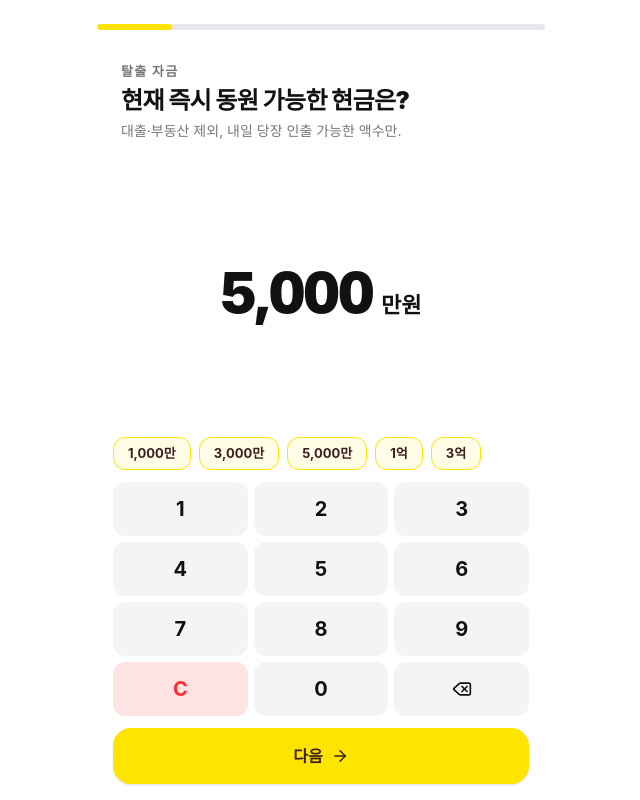
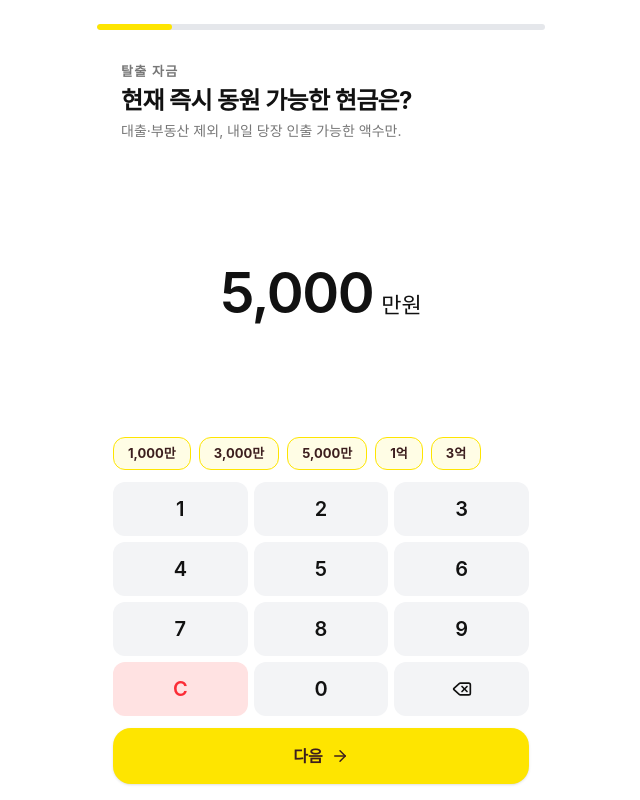
Before and after one commit to djvlwm602-collab/project04, a Next.js app in the folder bye-company-vibe/: page /dashboard/setup in a window 1280 px wide. Shown: the whole page, without its empty margins (319-959 px from the left). Built offline with nearby package versions, Linux system fonts and the light colour scheme; no server answers; sample sign-in values are in the browser's storage; a web font is replaced by a local one.

Commit message:
update: 추가 수정사항 반영

```diff
--- a/bye-company-vibe/src/app/dashboard/analyzing/page.tsx
+++ b/bye-company-vibe/src/app/dashboard/analyzing/page.tsx
@@ -43,7 +43,7 @@ export default function AnalyzingPage() {
   }, [status, router]);
 
   useEffect(() => {
-    const totalDuration = 8000;
+    const totalDuration = 5000;
     const interval = totalDuration / STEPS.length;
 
     const timer = setInterval(() => {
@@ -113,7 +113,7 @@ export default function AnalyzingPage() {
           className="h-full rounded-full bg-[#FEE500]"
           initial={{ width: "0%" }}
           animate={{ width: "100%" }}
-          transition={{ duration: 8, ease: "linear" }}
+          transition={{ duration: 5, ease: "linear" }}
         />
       </div>
     </div>
--- a/bye-company-vibe/src/app/dashboard/setup/page.tsx
+++ b/bye-company-vibe/src/app/dashboard/setup/page.tsx
@@ -302,7 +302,7 @@ export default function SetupPage() {
             {/* 질문 텍스트 */}
             <div className="pt-6 pb-2 flex flex-col gap-1">
               <p className="text-[13px] font-bold text-subtext uppercase tracking-widest">{q.title}</p>
-              <h1 className="text-[24px] font-black tracking-tight text-foreground leading-tight">{q.question}</h1>
+              <h1 className="text-[24px] font-bold tracking-tight text-foreground leading-tight">{q.question}</h1>
               <p className="text-[14px] text-subtext leading-relaxed">{q.helperText}</p>
             </div>
 
@@ -310,10 +310,10 @@ export default function SetupPage() {
             {q.unit !== "text" && (
               <div className="flex-1 flex flex-col items-center justify-center gap-1">
                 <div className="flex items-baseline gap-2">
-                  <p className="text-[56px] font-black tabular-nums text-foreground tracking-tight leading-none">
+                  <p className="text-[56px] font-semibold text-foreground tracking-tight leading-none">
                     {formatDisplay(rawInput)}
                   </p>
-                  <p className="text-[22px] font-bold text-foreground">
+                  <p className="text-[22px] font-medium text-foreground">
                     {unitLabel(q.unit)}
                   </p>
                 </div>
@@ -374,7 +374,7 @@ export default function SetupPage() {
               <button
                 key={d}
                 onClick={() => handleDigit(d)}
-                className="flex items-center justify-center rounded-xl bg-gray-100 py-3 text-[20px] font-bold text-foreground active:bg-gray-200 active:scale-95 transition-all"
+                className="flex items-center justify-center rounded-xl bg-gray-100 py-3 text-[20px] font-semibold text-foreground active:bg-gray-200 active:scale-95 transition-all"
               >
                 {d}
               </button>
@@ -382,14 +382,14 @@ export default function SetupPage() {
             {/* C */}
             <button
               onClick={handleClear}
-              className="flex items-center justify-center rounded-xl bg-red-100 py-3 text-[20px] font-bold text-red-500 active:bg-red-200 active:scale-95 transition-all"
+              className="flex items-center justify-center rounded-xl bg-red-100 py-3 text-[20px] font-semibold text-red-500 active:bg-red-200 active:scale-95 transition-all"
             >
               C
             </button>
             {/* 0 */}
             <button
               onClick={() => handleDigit("0")}
-              className="flex items-center justify-center rounded-xl bg-gray-100 py-3 text-[20px] font-bold text-foreground active:bg-gray-200 active:scale-95 transition-all"
+              className="flex items-center justify-center rounded-xl bg-gray-100 py-3 text-[20px] font-semibold text-foreground active:bg-gray-200 active:scale-95 transition-all"
             >
               0
             </button>
--- a/bye-company-vibe/src/app/survival/death-note/page.tsx
+++ b/bye-company-vibe/src/app/survival/death-note/page.tsx
@@ -30,13 +30,12 @@ export default function DeathNotePage() {
 
   const handleAdd = () => {
     const trimName = name.trim();
-    const trimReason = reason.trim();
-    if (!trimName || !trimReason) return;
+    if (!trimName) return;
 
     const entry: DeathNoteEntry = {
       id: Date.now().toString(),
       name: trimName,
-      reason: trimReason,
+      reason: reason.trim(),
       createdAt: new Date().toISOString(),
     };
     addDeathNoteEntry(entry);
@@ -68,18 +67,19 @@ export default function DeathNotePage() {
               onChange={(e) => setName(e.target.value)}
               placeholder="이름 또는 별명"
               className="w-full rounded-xl border border-gray-200 bg-gray-50 px-4 py-5 text-[24px] font-bold text-red-500 placeholder:text-gray-300 outline-none transition-colors"
+              style={{ fontFamily: "'Gungsuh', '궁서', '궁서체', serif", fontWeight: 900, WebkitTextStroke: '0.6px currentColor' }}
             />
             <input
               type="text"
               value={reason}
               onChange={(e) => setReason(e.target.value)}
-              placeholder="이유 (한 줄로)"
+              placeholder="이유 (선택)"
               className="w-full rounded-xl border border-gray-200 bg-gray-50 px-4 py-3 text-[14px] text-foreground placeholder:text-gray-300 outline-none transition-colors"
               onKeyDown={(e) => e.key === "Enter" && handleAdd()}
             />
             <button
               onClick={handleAdd}
-              disabled={!name.trim() || !reason.trim()}
+              disabled={!name.trim()}
               className="flex items-center justify-center gap-2 rounded-xl bg-red-500 py-3 text-[14px] font-bold text-white disabled:opacity-40 hover:bg-red-400 active:scale-95 transition-all"
             >
               <Plus size={16} />
@@ -99,8 +99,8 @@ export default function DeathNotePage() {
                   className="flex items-start justify-between rounded-2xl bg-white px-5 py-4 shadow-[0_2px_8px_rgb(0,0,0,0.05)]"
                 >
                   <div>
-                    <p className="text-[16px] font-black text-red-500">{entry.name}</p>
-                    <p className="text-[13px] text-subtext mt-0.5">{entry.reason}</p>
+                    <p className="text-[16px] font-black text-red-500" style={{ fontFamily: "'Gungsuh', '궁서', '궁서체', serif", fontWeight: 900, WebkitTextStroke: '0.6px currentColor' }}>{entry.name}</p>
+                    {entry.reason && <p className="text-[13px] text-subtext mt-0.5">{entry.reason}</p>}
                   </div>
                   <button
                     onClick={() => handleDelete(entry.id)}
--- a/bye-company-vibe/src/components/BankruptcySlope.tsx
+++ b/bye-company-vibe/src/components/BankruptcySlope.tsx
@@ -67,6 +67,7 @@ export function BankruptcySlope({ data, retirementLabel }: Props) {
           tick={{ fontSize: 10, fill: "#9ca3af" }}
           interval="preserveStartEnd"
           tickLine={false}
+          axisLine={{ stroke: "#e5e7eb" }}
         />
         <YAxis
           tickFormatter={formatAssets}
@@ -90,7 +91,7 @@ export function BankruptcySlope({ data, retirementLabel }: Props) {
         <Line
           type="monotone"
           dataKey="assets"
-          stroke="#9ca3af"
+          stroke="#848c98"
           strokeWidth={2.5}
           dot={<BankruptcyDot />}
           activeDot={{ r: 5 }}
```
